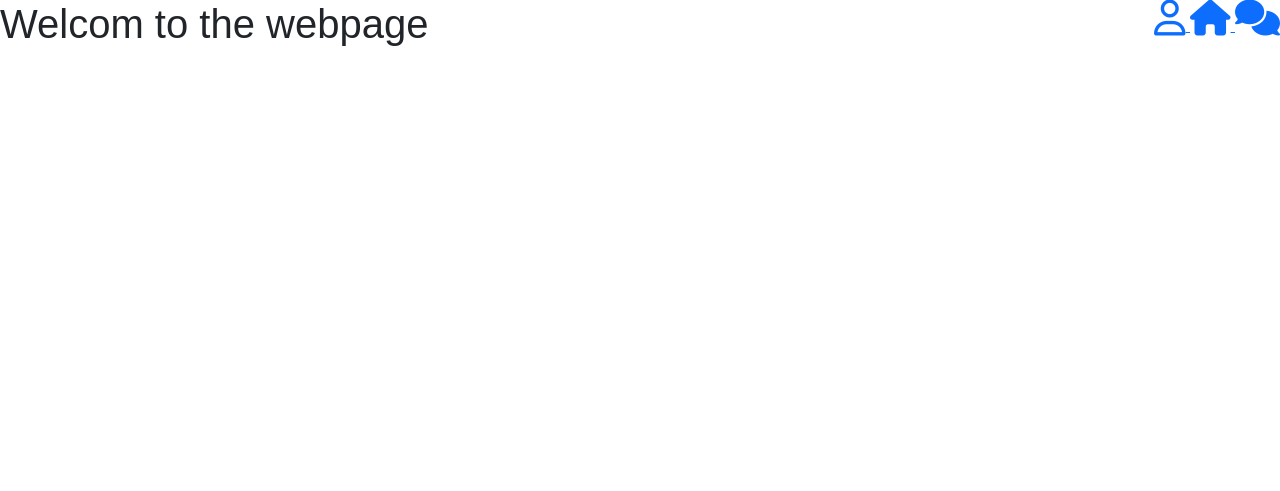
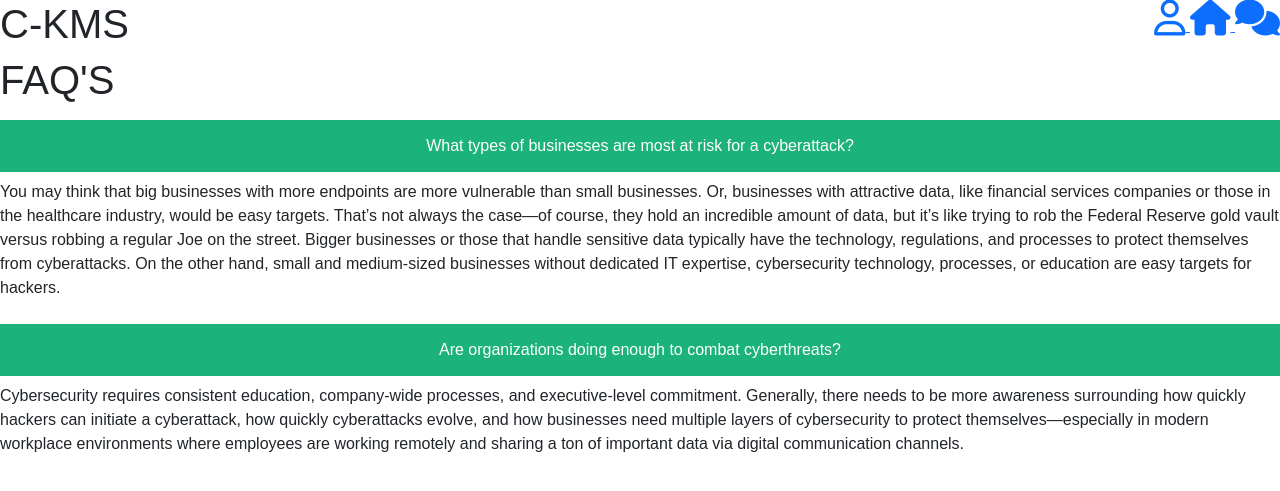
Before and after one commit to TheRoshin/S-KMS, a Python web app: template Template/fqa.html in a window 1280 px wide. Shown: the top 491 px of the page. Run offline with Jinja, Linux system fonts and the light colour scheme; the template is opened without the code that fills it, so the values that code supplies are empty; some libraries are stand-ins or nearby versions.

Commit message:
Add files via upload

```diff
--- a/Template/fqa.html
+++ b/Template/fqa.html
@@ -18,7 +18,7 @@
 
             <div class="right-menu">
                 <div class="left" slot="left">
-                    <h1>Welcom to the webpage</h1>
+                    <h1>C-KMS</h1>
                 </div>
                 <div class="right" slot="right">
                     <a href="#" class="user">
@@ -33,8 +33,32 @@
                 </div>
             </div>
 
+            <div>
+                <h1 class="faq-heading">FAQ'S</h1>
+                <button class="accordion">What types of businesses are most at risk for a cyberattack?</button>
+                <div class="panel">
+                    <p>You may think that big businesses with more endpoints are more vulnerable than small businesses. Or, businesses with attractive data,
+                        like financial services companies or those in the healthcare industry, would be easy targets.
+                        That’s not always the case—of course, they hold an incredible amount of data,
+                        but it’s like trying to rob the Federal Reserve gold vault versus robbing a regular Joe on the street. Bigger businesses or
+                        those that handle sensitive data typically have the technology, regulations, and processes to protect themselves from cyberattacks.
+                        On the other hand, small and medium-sized businesses without dedicated IT expertise, cybersecurity technology, processes, or
+                        education are easy targets for hackers.</p>
+                </div>
+
+                <button class="accordion">Are organizations doing enough to combat cyberthreats?</button>
+                <div class="panel">
+                    <p>Cybersecurity requires consistent education, company-wide processes, and executive-level commitment. Generally,
+                        there needs to be more awareness surrounding how quickly hackers can initiate a cyberattack, how quickly cyberattacks evolve,
+                        and how businesses need multiple layers of cybersecurity to protect themselves—especially in modern workplace environments
+                        where employees are working remotely and sharing a ton of important data via digital communication channels.</p>
+                </div>
+
+
+            </div>
+
 
         </main>
-        <script src="script.js"></script>
+        <script src="fqa.js"></script>
     </body>
 </html>
--- a/Template/post.html
+++ b/Template/post.html
@@ -17,7 +17,7 @@
 
             <div class="right-menu">
                 <div class="left" slot="left">
-                    <h1>Welcom to the webpage</h1>
+                    <h1>C-KMS</h1>
                 </div>
                 <div class="right" slot="right">
                     <a href="#" class="user">
--- a/Template/search.html
+++ b/Template/search.html
@@ -18,7 +18,7 @@
 
             <div class="right-menu">
                 <div class="left" slot="left">
-                    <h1>Welcom to the webpage</h1>
+                    <h1>C-KMS</h1>
                 </div>
                 <div class="right" slot="right">
                     <a href="#" class="user">
@@ -43,7 +43,7 @@
                 </div>
             </div>
 
-            <h2>Fullscreen Search</h2>
+
             <p>Click on the button to open the search box.</p>
             <button class="openBtn" onclick="openSearch()">Open Search Box</button>
 
```
Also changed, not shown: Template/option.html (+12 -3 lines).
